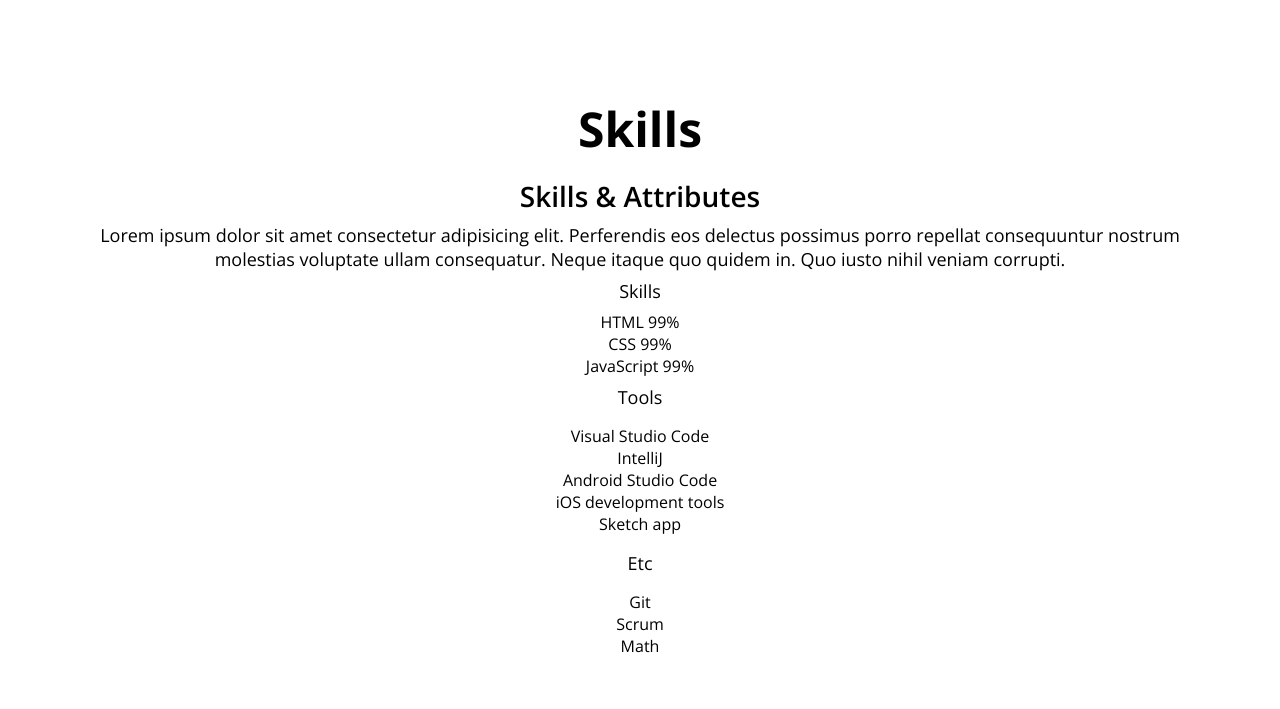
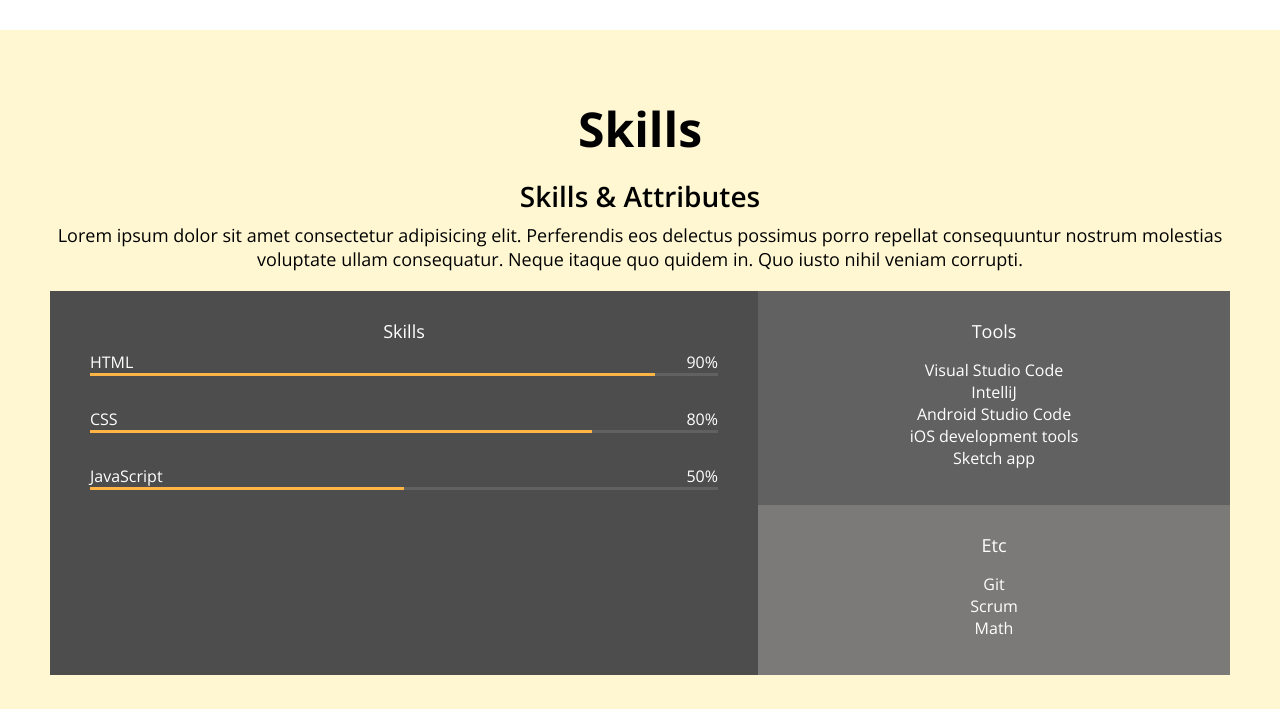
Before and after one commit to gorcharles/portfolio, a plain HTML site: page index.html in a window 1280 px wide. Shown: the part 1471-2180 px from the top of the page. Drawn offline with nearby package versions, Linux system fonts and the light colour scheme; a script that the page names is missing.

Commit message:
CSS: Skills

```diff
--- a/index.html
+++ b/index.html
@@ -42,7 +42,7 @@
     <button class="home__contact">Contact Me</button>
   </section>
   <!-- About -->
-  <section id="about" class="section">
+  <section id="about" class="section section__container">
     <h1>About me</h1>
     <p>Lorem ipsum dolor sit amet consectetur adipisicing elit. Quos laborum obcaecati, pariatur rerum omnis voluptatibus cumque quasi impedit inventore maxime voluptate soluta provident perspiciatis ullam tempore maiores eligendi consequatur est.</p>
     <div class="about__majors">
@@ -92,6 +92,7 @@
   </section>
   <!-- Skills -->
   <section id="skills" class="section">
+    <div class="section__container">
       <h1>Skills</h1>
       <h2>Skills & Attributes</h2>
       <p>
@@ -103,24 +104,28 @@
           <div class="skill">
             <div class="skill_description">
               <span>HTML</span>
-            <span>99%</span>
+              <span>90%</span>
             </div>
             <div class="skill__bar">
-            <div class="skill__value"></div>
+              <div class="skill__value" style="width: 90%;"></div>
             </div>
+            </div>
+            <div class="skill">
             <div class="skill_description">
               <span>CSS</span>
-            <span>99%</span>
+              <span>80%</span>
             </div>
             <div class="skill__bar">
-            <div class="skill__value"></div>
+              <div class="skill__value" style="width: 80%;"></div>
             </div>
+          </div>
+          <div class="skill">
             <div class="skill_description">
               <span>JavaScript</span>
-            <span>99%</span>
+              <span>50%</span>
             </div>
             <div class="skill__bar">
-            <div class="skill__value"></div>
+              <div class="skill__value" style="width: 50%;"></div>
             </div>
           </div>
         </div>
@@ -145,6 +150,9 @@
           </div>
         </div>
       </div>
+
+    </div>
+
   </section>
   <!-- Work -->
   <section id="work" class="section">
--- a/style.css
+++ b/style.css
@@ -159,6 +159,10 @@ p {
 .section {
   padding: 50px;
   text-align: center;
+  margin: auto;
+}
+
+.section__container {
   max-width: 1200px;
   margin: auto;
 }
@@ -226,3 +230,58 @@ p {
 .school__logo {
   width: 50px;
 }
+
+/* Skill */
+
+#skills {
+  background-color: var(--color-yellow);
+}
+
+.skillset {
+  display: flex;
+  background-color: var(--color-light-grey);
+  color: var(--color-white);
+  margin: 20px 0;
+}
+
+.skillset__title {
+  color: var(--color-white);
+}
+
+.skillset__left {
+  flex-basis: 60%;
+  background-color: var(--color-dark-grey);
+  padding: 20px 40px;
+}
+
+.skill {
+  margin-bottom: 32px;
+}
+
+.skill_description {
+  display: flex;
+  justify-content: space-between;
+}
+
+.skill__bar {
+  width: 100%;
+  height: 3px;
+  background-color: var(--color-grey);
+}
+
+.skill__value {
+  height: 3px;
+  background-color: var(--color-orange);
+}
+
+.skillset__right {
+  flex-basis: 40%;
+}
+
+.tools {
+  background-color: var(--color-grey);
+}
+
+.tools, .etc {
+  padding: 20px;
+}
```
Lines whose indentation alone changed are shown as unchanged.
